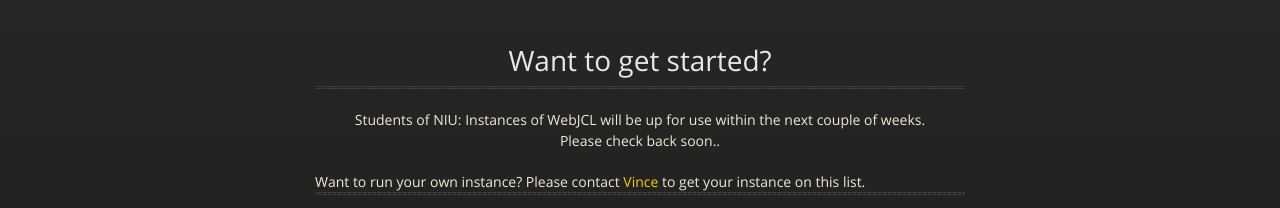
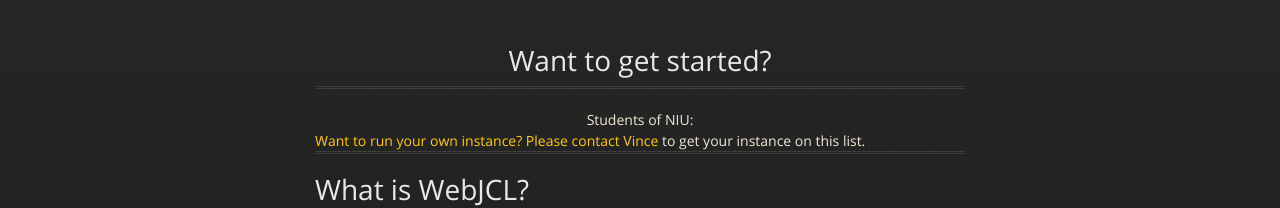
Before and after one commit to niumainframe/niumainframe.github.io, a plain HTML site: page index.html in a window 1280 px wide. Shown: the part 226-434 px from the top of the page. Drawn offline with nearby package versions, Linux system fonts and the light colour scheme; grey boxes are pictures that could not be loaded; a script that the page names is missing.

Commit message:
Update index.html

```diff
--- a/index.html
+++ b/index.html
@@ -43,8 +43,8 @@
 	  <h1> Want to get started? </h1>
         <hr/>
 
-        Students of NIU: Instances of WebJCL will be up for use within the next couple of weeks.
-	<p>Please check back soon..
+        Students of NIU: <a href="http://aws02.webjcl.com/></a>
+	<p>
 
         </div>
         <!--
```
